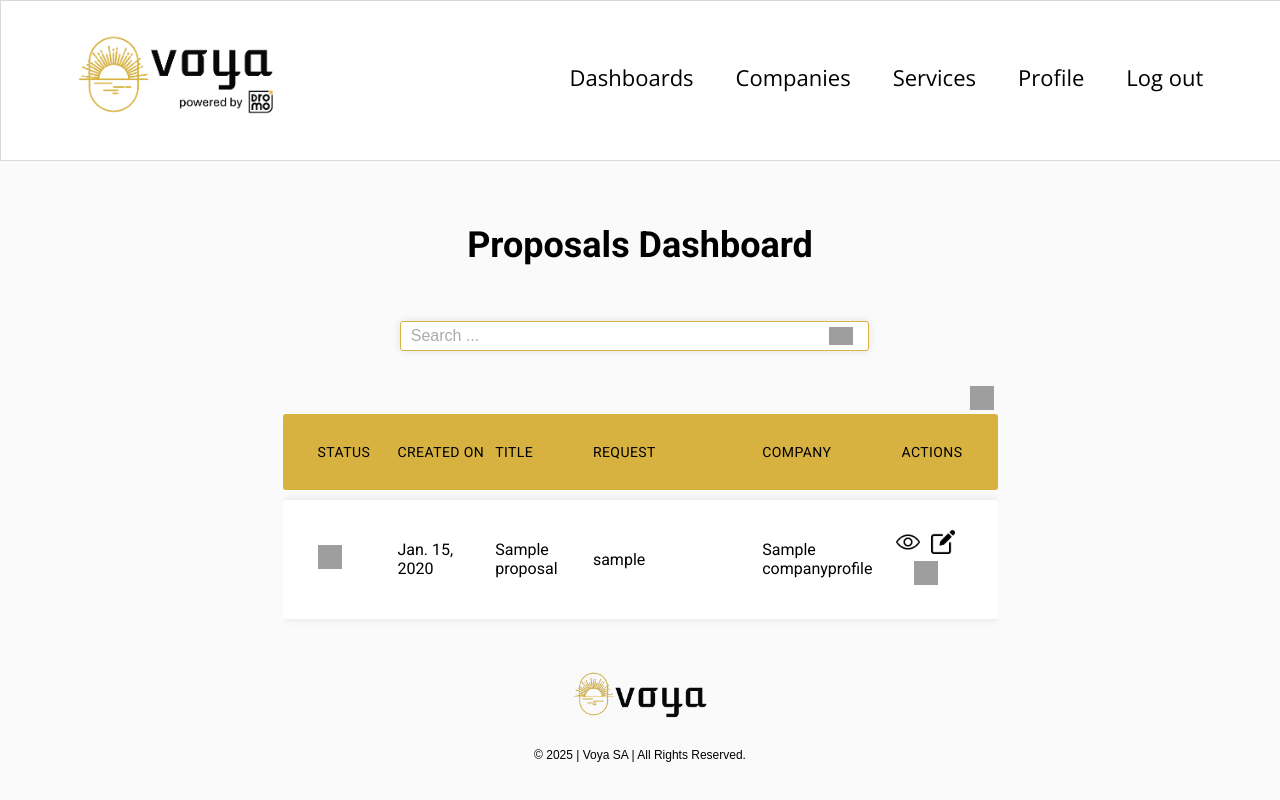
After one commit to ikaragyulieva/voya, a Django app: page /proposals/dashboard/ in a window 1280 px wide. The commit adds this page. Run offline with Django 5.2, Linux system fonts and the light colour scheme; a user stored in the database is signed in; tables that the repository leaves empty hold one stand-in row (values such as "Sample post"); some libraries are stand-ins or nearby versions; grey boxes are pictures that could not be loaded.

Commit message:
Created proposals dashboar, added proposals dashboard to the dashboards menu, added more cities to cities dropdown

```diff
--- a/static/css/tables.css
+++ b/static/css/tables.css
@@ -57,6 +57,7 @@ h2 {
 
 .col {
     text-overflow: ellipsis;
+    align-content: center;
 }
 
 .responsive-table {
--- a/templates/base.html
+++ b/templates/base.html
@@ -7,7 +7,7 @@
     <link rel="stylesheet" href="{% static 'css/styles.css' %}">
     <link rel="icon" type="image/x-icon" href="{% static 'images/logo-voya-image.png' %}">
     <script src="https://code.jquery.com/jquery-3.6.0.min.js"></script>
-{#    <link href="https://cdn.jsdelivr.net/npm/select2@4.1.0-beta.1/dist/css/select2.min.css" rel="stylesheet"/>#}
+    {#    <link href="https://cdn.jsdelivr.net/npm/select2@4.1.0-beta.1/dist/css/select2.min.css" rel="stylesheet"/>#}
     <script src="https://cdn.jsdelivr.net/npm/select2@4.1.0-beta.1/dist/js/select2.min.js"></script>
     <link rel="stylesheet" href="https://cdn.jsdelivr.net/npm/flatpickr/dist/flatpickr.min.css">
     <script src="https://cdn.jsdelivr.net/npm/flatpickr"></script>
@@ -68,9 +68,24 @@
                         <li class="nav-item">
 
                             <!-- Link to Add Pet Page -->
-                            <a href="{% url 'employee-dashboard' pk=profile.pk %}">
-                                Dashboard
-                            </a>
+                            {#                            <a href="{% url 'employee-dashboard' pk=profile.pk %}">#}
+                            {#                                Dashboard#}
+                            {#                            </a>#}
+                            <nav>
+                                <menu>
+                                    <menuitem>
+                                        <a>Dashboards</a>
+                                        <menu>
+                                            <menuitem>
+                                                <a href="{% url 'employee-dashboard' pk=profile.pk %}">Requests</a>
+                                            </menuitem>
+                                            <menuitem>
+                                                <a href="{% url 'proposal-dashboard' %}">Proposals</a>
+                                            </menuitem>
+                                        </menu>
+                                    </menuitem>
+                                </menu>
+                            </nav>
                         </li>
 
                         <li class="nav-item">
@@ -100,7 +115,8 @@
                                                 <a>Guides</a>
                                                 <menu>
                                                     <menuitem id="demo3">
-                                                        <a href="{% url 'service-dashboard' model_name='localguide' %}">Local guides</a>
+                                                        <a href="{% url 'service-dashboard' model_name='localguide' %}">Local
+                                                            guides</a>
                                                         <menu>
                                                             <menuitem><a
                                                                     href="{% url 'create-service' model_name='localguide' %}">Add
@@ -108,7 +124,8 @@
                                                         </menu>
                                                     </menuitem>
                                                     <menuitem>
-                                                        <a href="{% url 'service-dashboard' model_name='staff' %}">Tour leaders</a>
+                                                        <a href="{% url 'service-dashboard' model_name='staff' %}">Tour
+                                                            leaders</a>
                                                         <menu>
                                                             <menuitem><a
                                                                     href="{% url 'create-service' model_name='staff' %}">Add
--- /dev/null
+++ b/templates/proposals/proposal-dashboard.html
@@ -0,0 +1,160 @@
+<!--
+Copyright (C) 2025 DROMO SA
+
+This file is part of VOYA.
+
+VOYA is free software: you can redistribute it and/or modify
+it under the terms of the GNU General Public License as published by
+the Free Software Foundation, either version 3 of the License, or
+(at your option) any later version.
+
+[Project Name] is distributed in the hope that it will be useful,
+but WITHOUT ANY WARRANTY; without even the implied warranty of
+MERCHANTABILITY or FITNESS FOR A PARTICULAR PURPOSE. See the
+GNU General Public License for more details.
+
+You should have received a copy of the GNU General Public License
+along with this program. If not, see <https://www.gnu.org/licenses/>.
+-->
+
+{% extends 'base.html' %}
+{% load tz %}
+{% load static %}
+
+{% block content %}
+
+    <main class="dashboard-table">
+        <div class="container-table">
+
+            {% if not all_proposals %}
+
+                <h2>There are no proposals yet!</h2>
+
+            {% else %}
+                <h2>Proposals Dashboard</h2>
+
+                <div class="col-9">
+
+                    <!-- Start Searchbar Form -->
+                    <form class="searchbar" method="get">
+
+                        {% csrf_token %}
+                        {{ search_form }}
+
+                        <button>
+                            <img src="{% static 'images/search.png' %}" height="18" alt="img2">
+                        </button>
+                    </form>
+                    <!-- End Searchbar Form -->
+
+                </div>
+                <div class="table-wrapper table-services">
+                    <!-- Add request button -->
+                    <div class="action-btn add-option">
+                        <a href="#">
+                            <img
+                                    src="{% static 'images/new-page.png' %}"
+                                    alt="Create new proposal"
+                            />
+                        </a>
+                    </div>
+
+
+                    <!-- Dashboard Table -->
+                    <ul class="responsive-table requests-table">
+
+                        <li class="table-header">
+                            <div class="col col-1">Status</div>
+                            <div class="col col-2">Created On</div>
+                            <div class="col col-33">Title</div>
+                            <div class="col col-4">Request</div>
+                            <div class="col col-5">Company</div>
+                            <div class="col col-6">Actions</div>
+                        </li>
+                        {% for proposal in proposals_list %}
+                            <li class="table-row">
+                                <div class="col col-1" data-label="Status">
+                                    <div class="action-btn">
+                                        {% if proposal.created_at|date:"Y-m-d" == now|date:"Y-m-d" and proposal.is_draft %}
+                                            <!-- New Proposal Status-->
+                                            <img
+                                                    src="{% static 'images/new-icon.png' %}"
+                                                    alt="New Proposal"
+                                            />
+                                        {% elif proposal.is_draft %}
+                                            <!-- Active Proposal Status -->
+                                            <img
+                                                    src="{% static 'images/green-circle.png' %}"
+                                                    alt="Active Proposal"
+                                            />
+
+                                        {% elif not proposal.is_draft %}
+                                            <!-- Closed Proposal Status -->
+                                            <img
+                                                    src="{% static 'images/red-circle.png' %}"
+                                                    alt="Closed Proposal"
+                                            />
+                                        {% endif %}
+                                    </div>
+                                </div>
+                                <div class="col col-2" data-label="Created On">{{ proposal.created_at|date }}</div>
+                                <div class="col col-33" data-label="Title">{{ proposal.title }}</div>
+                                <div class="col col-4"
+                                     data-label="Request">{{ proposal.trip_request.slug }}</div>
+                                <div class="col col-5"
+                                     data-label="Company">{{ proposal.trip_request.created_by_company.commercial_name }}</div>
+                                <div class="col col-6" data-label="Actions">
+                                    <div class="action-btn request-action-btn">
+                                        <!-- View Proposal Page-->
+                                        <a href="{% url 'proposal-detail' proposal_id=proposal.pk %}"
+                                           class="action-link"
+                                           title="View Proposal">
+                                            <img
+                                                    src="{% static 'images/view-icon.png' %}"
+                                                    alt="View button"
+                                            />
+                                        </a>
+                                        <!-- Duplicate proposal-->
+                                        {#                                            <a href="{% url 'clone-request' pk=trip_request.pk %}"#}
+                                        {#                                               class="action-link"#}
+                                        {#                                               title="Duplicate Request">#}
+                                        {#                                                <img#}
+                                        {#                                                        src="{% static 'images/duplicate (1).png' %}"#}
+                                        {#                                                        alt="duplicate button"#}
+                                        {#                                                />#}
+                                        {#                                            </a>#}
+
+                                        <!-- Link to Edit Proposal Page -->
+                                        <a href="#"
+                                           class="action-link"
+                                           title="Edit Proposal">
+                                            <img
+                                                    src="{% static 'images/edit-icon.png' %}"
+                                                    alt="Edit button"
+                                            />
+                                        </a>
+
+                                        <!-- Link to Delete Proposal Page -->
+                                        <a href="#"
+                                           class="action-link delete-link" title="Disable Proposal">
+                                            <img
+                                                    src="{% static 'images/check-mark.png' %}"
+                                                    alt="Delete button"
+                                            />
+
+                                        </a>
+
+                                    </div>
+                                </div>
+                            </li>
+                        {% empty %}
+
+                            <li>No results found</li>
+
+                        {% endfor %}
+                    </ul>
+                </div>
+            {% endif %}
+        </div>
+    </main>
+{% endblock %}
--- a/voya/companies/views.py
+++ b/voya/companies/views.py
@@ -1,5 +1,6 @@
 from django.contrib.auth import mixins
 from django.db import transaction
+from django.http import HttpResponseRedirect
 from django.shortcuts import render, redirect
 from django.urls import reverse_lazy
 from django.views.generic import FormView, ListView, DetailView, UpdateView, DeleteView
@@ -67,7 +68,7 @@ class CompanyCreateView(FormView):
             phone_number.company.is_active = True
             phone_number.save()
 
-            return super().form_valid(company_profile_form)
+            return HttpResponseRedirect(self.get_success_url())
 
     def form_invalid(self, company_profile_form, address_form, phone_number_form):
         return self.render_to_response(
@@ -84,7 +85,7 @@ class CompanyCreateView(FormView):
             return reverse_lazy(
                 'home',
             )
-        if getattr(self.request.user, 'role', None) is not 'employee':
+        if getattr(self.request.user, 'role', None) != 'employee':
             return reverse_lazy(
                 'home',
             )
--- a/voya/employees/views.py
+++ b/voya/employees/views.py
@@ -72,7 +72,9 @@ class EmployeeDashboardView(mixins.LoginRequiredMixin, ListView):
         if search_form.is_valid():
             search_query = search_form.cleaned_data.get('search')
             if search_query:
-                model_fields = [field for field in self.get_queryset().model._meta.fields if field.name not in ['id', 'created_at'] and field.get_internal_type() not in ['OneToOneField']]
+                model_fields = [field for field in self.get_queryset().model._meta.fields if
+                                field.name not in ['id', 'created_at'] and field.get_internal_type() not in [
+                                    'OneToOneField']]
 
                 query = Q()
 
--- a/voya/proposals/urls.py
+++ b/voya/proposals/urls.py
@@ -23,6 +23,7 @@ from voya.proposals import views
 
 urlpatterns = [
     path('create/<int:trip_id>/', views.CreateProposalView.as_view(), name='create-proposal'),
+    path('dashboard/', views.ProposalDashboardView.as_view(), name='proposal-dashboard'),
     path('details/<int:proposal_id>/', views.proposal_detail, name='proposal-detail'),
     path('proposal_details/<int:proposal_id>/', views.proposal_detail, name='client-proposal-detail'),
     path('download/<int:proposal_id>/', views.proposal_pdf_view, name='proposal_download'),
--- a/voya/proposals/views.py
+++ b/voya/proposals/views.py
@@ -22,12 +22,13 @@ from django.apps import apps
 from django.contrib.auth import mixins
 from django.contrib.auth.decorators import login_required
 from django.db import transaction
+from django.db.models import Q
 from django.http import JsonResponse, HttpResponse
 from django.shortcuts import render, get_object_or_404
 from django.template.loader import render_to_string
 from django.urls import reverse_lazy
 from django.utils import timezone
-from django.views.generic import CreateView, TemplateView
+from django.views.generic import CreateView, TemplateView, ListView
 from drf_spectacular.utils import extend_schema
 from rest_framework import generics, status
 from rest_framework.permissions import IsAuthenticated
@@ -36,11 +37,13 @@ from rest_framework.views import APIView
 from decimal import Decimal
 from weasyprint import HTML
 
+from voya.common.forms import SearchForm
+from voya.employees.models import EmployeeProfile
 from voya.proposals.forms import CreateProposalForm, CreateItemForm, CreateBudgetForm, PDFOptionsForm
 from voya.proposals.models import Proposal, ProposalSectionItem, ProposalBudget
 from voya.proposals.serializers import ProposalSerializer, ItemSerializer, BudgetSerializer
 from voya.requests.models import TripRequests
-from voya.utils import get_user_obj
+from voya.utils import get_user_obj, get_dashboard_multiple_search
 
 
 class CreateProposalView(mixins.LoginRequiredMixin, TemplateView):
@@ -555,3 +558,29 @@ def proposal_pdf_view(request, proposal_id):
         form = PDFOptionsForm()
 
     return render(request, 'proposals/pdf-proposal-form.html', {'form': form, 'profile': user_profile})
+
+
+class ProposalDashboardView(mixins.LoginRequiredMixin, ListView):
+    model = Proposal
+    template_name = 'proposals/proposal-dashboard.html'
+    paginate_by = 10
+
+    def get_queryset(self):
+        return Proposal.objects.all().order_by('-is_draft', '-created_at')
+
+    def get_object(self, queryset=None):
+        # Fetch the ClientProfile based on the URL pk
+        return EmployeeProfile.objects.get(user=self.request.user)
+
+    def get_context_data(self, object_list=None, **kwargs):
+        context = super().get_context_data(**kwargs)
+
+        all_proposals_query = self.get_queryset()
+        proposals_list = get_dashboard_multiple_search(self.request, all_proposals_query)
+
+        context['profile'] = self.get_object()
+        context["search_form"] = SearchForm(self.request.GET)
+        context['all_proposals'] = all_proposals_query
+        context['proposals_list'] = proposals_list
+
+        return context
```
Also changed, not shown: voya/requests/choices.py (+16 -1 lines), voya/utils.py (+43 -1 lines).
